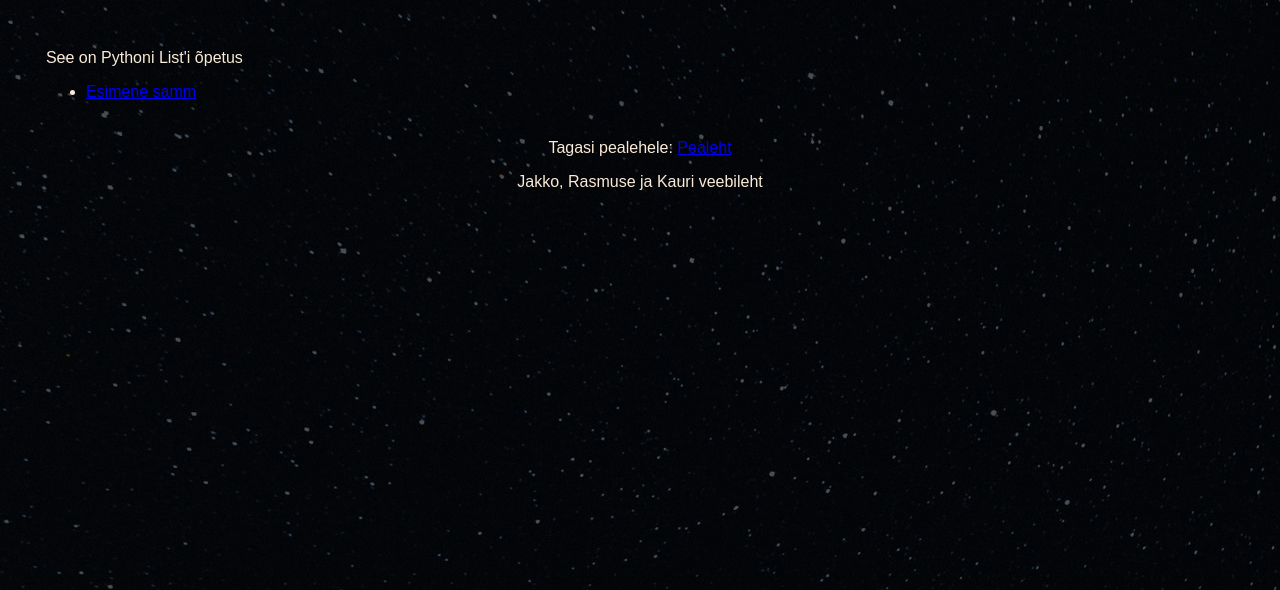
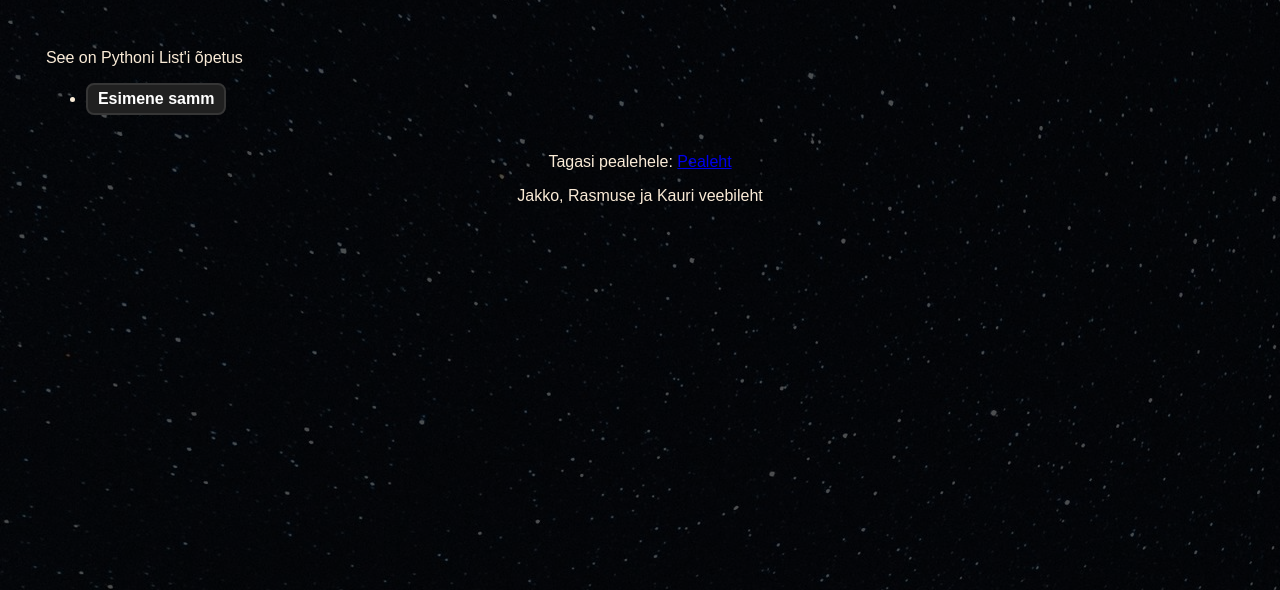
Before and after one commit to energy11a/gruppileht, a plain HTML site: page home.html in a window 1280 px wide. Shown: the part 210-800 px from the top of the page. Drawn offline with Linux system fonts and the light colour scheme.

Commit message:
hime.html lehele ülesannetele nupp ja sellele lisa et kui visited siis veidi lilla

```diff
--- /dev/null
+++ b/css/home.css
@@ -0,0 +1,23 @@
+.Nupp {
+    display: inline-block;
+    padding: 5px 10px;
+    font-size: 16px;
+    font-weight: bold;
+    text-align: center;
+    text-decoration: none;
+    background-color: #202020; /* background color */
+    color: #fff; /* White text color */
+    border: 2px solid #363636; /*  border */
+    border-radius: 8px; /* Rounded corners */
+    transition: background-color 0.3s, color 0.3s; /* Add a smooth transition on hover */
+    cursor: pointer;
+}
+
+/* Change the button style on hover */
+.Nupp:hover {
+    background-color: #555; /* Lighter on hover */
+    color: #fff; /* White text on hover */
+}
+.Nupp:visited {
+    background-color: #2c103d;
+}
--- a/home.html
+++ b/home.html
@@ -8,6 +8,7 @@
 		>
 		<title>Pythoni õpetus</title>
 		<link rel="stylesheet" type="text/css" href="css/styles.css" >
+		<link rel="stylesheet" type="text/css" href="css/home.css">
 	</head>
 	<body>
 
@@ -44,7 +45,7 @@
 			<p>See on Pythoni List'i õpetus</p>
 			<ul>
 				<li>
-					<a href="esimene.html" class="custom-link">Esimene samm</a>
+					<a href="esimene.html" class="Nupp">Esimene samm</a>
 				</li>
 			</ul>
 		</div>
```
